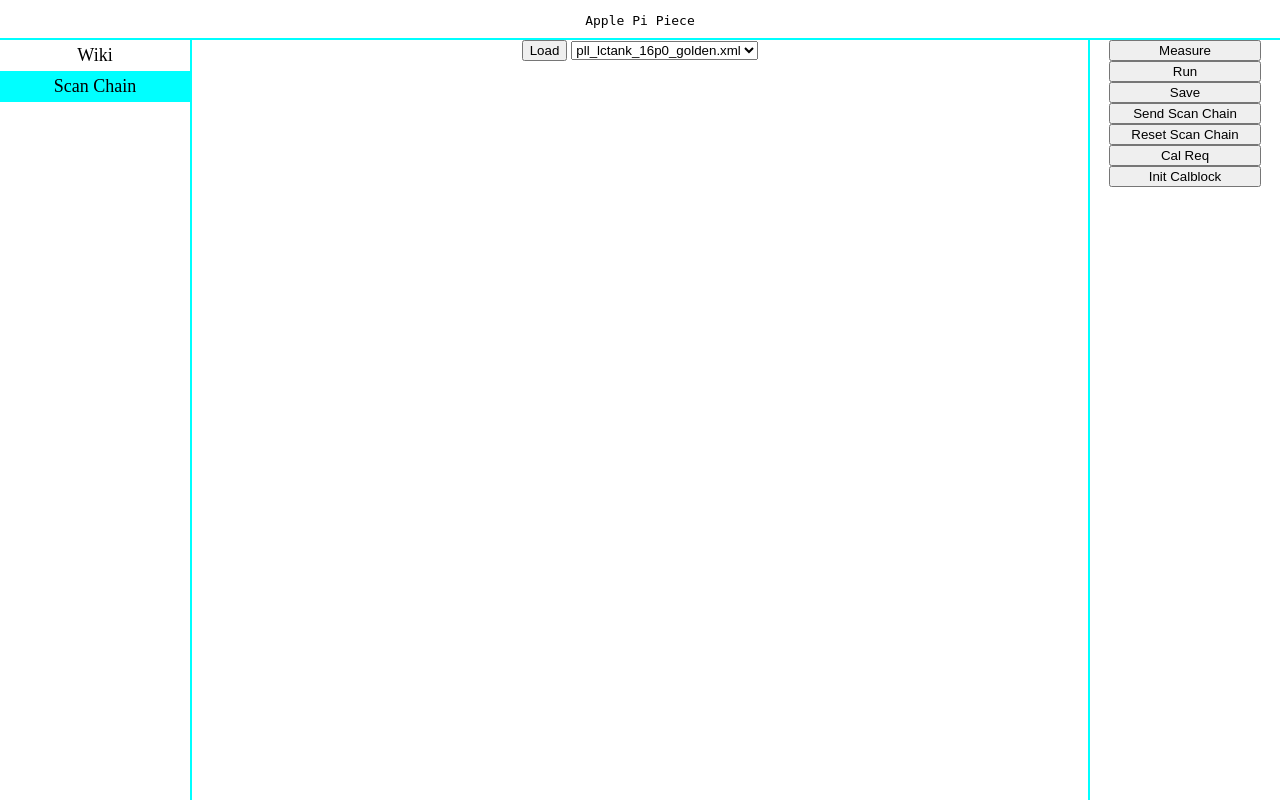
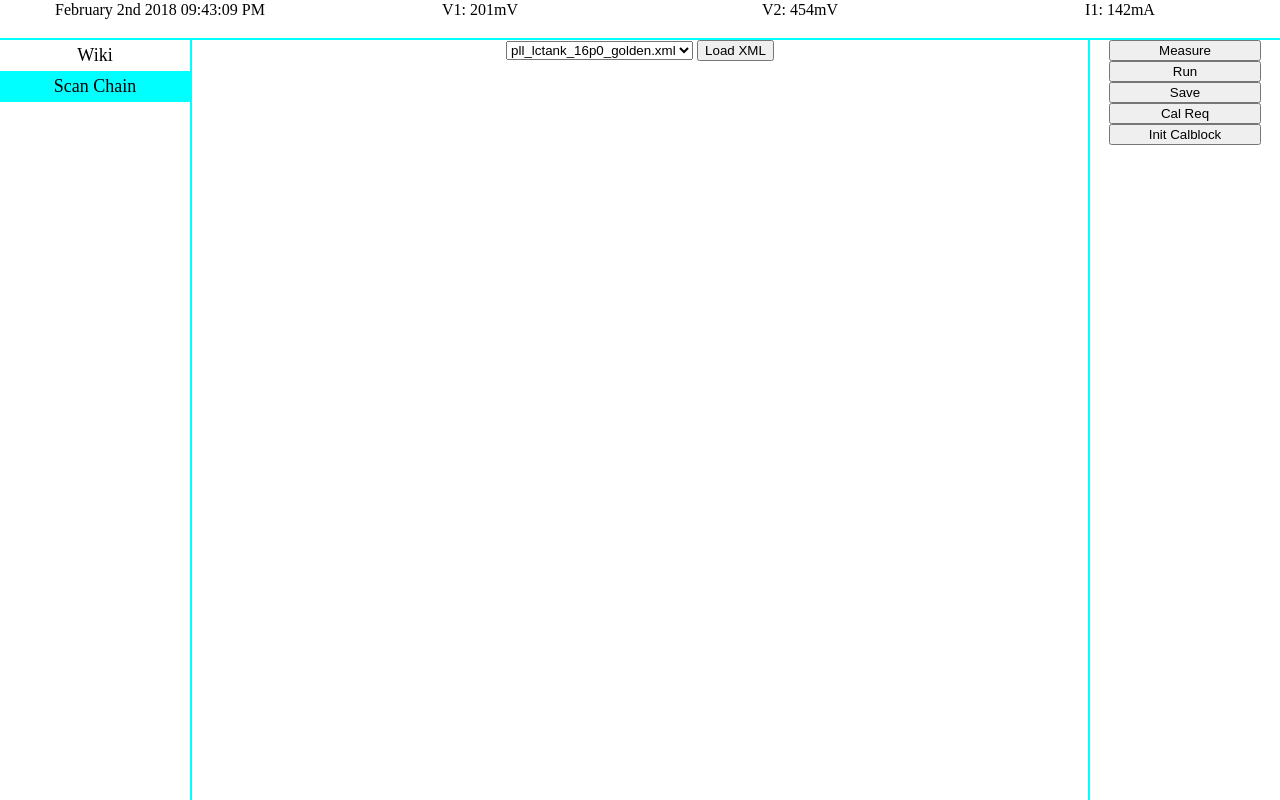
Before and after one commit to SlamChallenge/GLaDOS, a PHP site: page /scan_chain.html in a window 1280 px wide. Run offline with PHP 8.4, Linux system fonts and the light colour scheme.

Commit message:
Formatting for the header

```diff
--- a/css/class.css
+++ b/css/class.css
@@ -1,3 +1,4 @@
+/* applies to everything */
 .window {
   background-color: white;
   box-sizing: border-box;
@@ -7,6 +8,7 @@
   padding: 0;
 }
 
+/* applies to header */
 .row {
   text-align: center;
   margin: 0 auto;
@@ -14,9 +16,10 @@
   box-sizing: border-box;
   height: 5%;
   width: 100%;
-  overflow-x: auto;
+  overflow: none;
 }
 
+/* applies to nav, content, and buttons */
 .column {
   text-align: center;
   box-sizing: border-box;
@@ -30,11 +33,33 @@
   overflow-y: auto;
 }
 
+/* applies nav for current page */
 .active {
-  color: white;
   background-color: aqua;
 }
 
+.name_cell {
+  width: 20%;
+}
+
+.bin_cell {
+  width: 20%;
+}
+
+.dec_cell {
+  width: 10%;
+}
+
+.hex_cell {
+  width: 10%;
+}
+
+.def_cell {
+  width: 40%;
+}
+
+/* hides cells for position and width */
 .pos_cell, .width_cell {
     display: none;
+    width: 0;
 }
--- a/css/element.css
+++ b/css/element.css
@@ -27,12 +27,20 @@ button:hover {
 
 }
 
+table {
+    width: 100%;
+}
+
 table,th,td {
     border: 1px solid black;
     border-collapse: collapse; /* merges borders */
 }
 
-table tr:hover {
+table input {
+    width: 100%;
+}
+
+table#sc_table tr:hover {
 	background-color: lightgray;
 }
 
--- a/css/id.css
+++ b/css/id.css
@@ -32,6 +32,7 @@ div#message {
     height: 20%;
     width: 100%;
     overflow: scroll;
+    text-align: left;
 }
 
 div#buttons {
@@ -46,3 +47,13 @@ div#buttons button {
 div#header {
     border-bottom: solid aqua 2px;
 }
+
+table#header_table {
+    border: 0;
+}
+
+table#header_table td {
+    text-align: center;
+    width: 25%;
+    border: 0;
+}
--- a/js/button_functions.js
+++ b/js/button_functions.js
@@ -1,3 +1,14 @@
+function loadMeas(){
+  var xhttp = new XMLHttpRequest();
+  xhttp.onreadystatechange = function() {
+    if (this.readyState == 4 && this.status == 200) {
+      document.getElementById('header_table').innerHTML = this.responseText;
+    }
+  };
+  xhttp.open('GET', '/php/get_header.php', true);
+  xhttp.send();
+}
+
 function loadDate(){
   var xhttp = new XMLHttpRequest();
   xhttp.onreadystatechange = function() {
@@ -23,6 +34,9 @@ function loadDoc(file){
 
 function runXML() {
     var http = new XMLHttpRequest();
+    http.onreadystatechange = function() {
+        document.getElementById('message').innerHTML = '<pre>' + this.responseText + '</pre>';
+    }
     http.open("POST", 'php/run_xml.php', true);
     http.setRequestHeader("Content-type", "application/x-www-form-urlencoded");
     http.send('xml=' + parseTable());
--- a/js/scan_chain_onload.js
+++ b/js/scan_chain_onload.js
@@ -15,4 +15,7 @@ window.onload=function() {
     // return false to prevent the default form behavior
     return false;
     }
+
+    loadMeas();
+    window.setInterval(loadMeas, 30000);
 }
--- /dev/null
+++ b/php/get_header.php
@@ -0,0 +1,3 @@
+<?php
+    echo("<tr><td>".date('F jS Y h:i:s A')."</td><td>V1: ".rand(0,1000)."mV</td><td>V2: ".rand(0,1000)."mV</td><td>I1: ".rand(0,500)."mA</td></tr>");
+?>
--- a/scan_chain.html
+++ b/scan_chain.html
@@ -8,13 +8,13 @@
 <body>
 <div class="window">
     <div id="header" class="row">
-            <pre id="date">Apple Pi Piece</pre>
+            <table id="header_table"></table>
     </div>
     <div id="navigation" class="column"></div>
     <div id="content" class="column">
         <div id="scan_chain_table">
-        <button id="xml_select_button" onclick="loadDoc()">Load</button>
         <select id="xml_select"></select>
+        <button id="xml_select_button" onclick="loadDoc()">Load XML</button>
             <form id="sc_form">
                 <table id="sc_table"></table>
             </form>
--- a/scan_chain_buttons.html
+++ b/scan_chain_buttons.html
@@ -1,9 +1,7 @@
 <ul>
-    <li><button type="button" onclick="loadDate()">Measure</button></li>
+    <li><button type="button" onclick="loadMeas()">Measure</button></li>
     <li><button type="button" onclick="runXML()">Run</button></li>
     <li><button type="button" onclick="saveXML()">Save</button></li>
-    <li><button type="button">Send Scan Chain</button></li>
-    <li><button type="button">Reset Scan Chain</button></li>
     <li><button type="button">Cal Req</button></li>
     <li><button type="button">Init Calblock</button></li>
 </ul>
```
Also changed, not shown: php/run_xml.php (+11 -2 lines).
